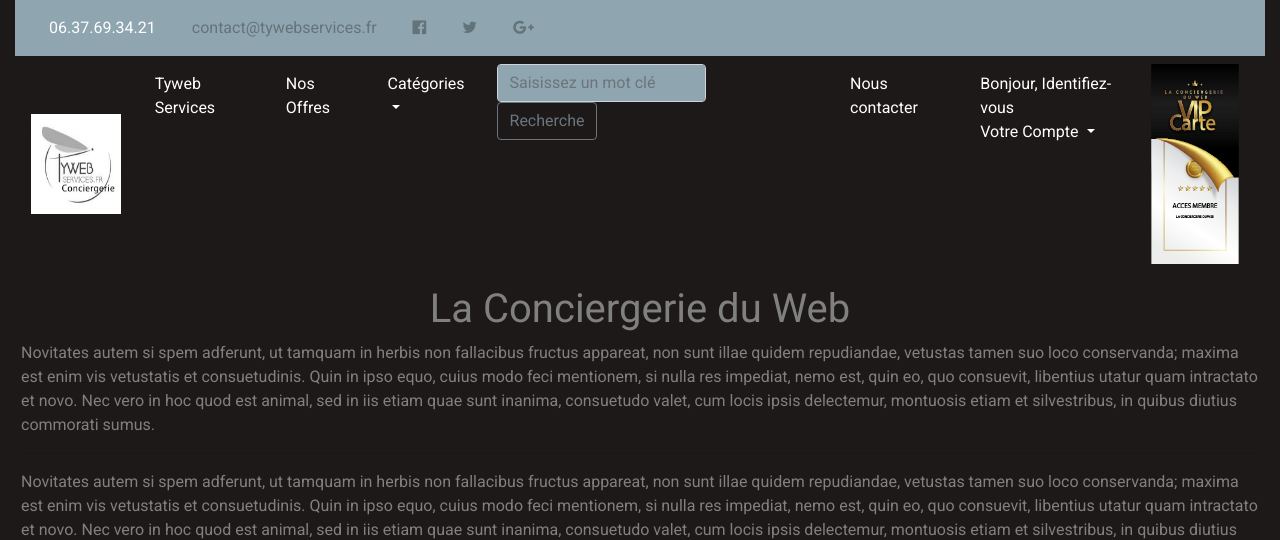
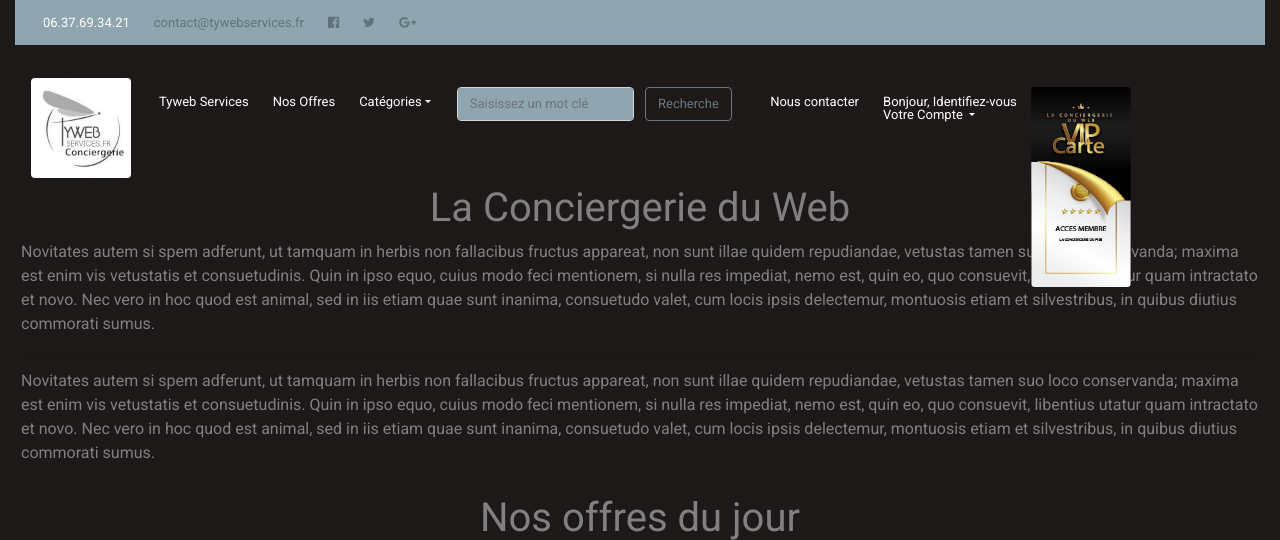
Before and after one commit to Shinfreyr/ConciergerieDuWeb, a PHP site: page / in a window 1280 px wide. Shown: the top 540 px of the page. Run offline with PHP 8.4, Linux system fonts and the light colour scheme; data comes from the database, SQL or seed files in the repository; some libraries are stand-ins or nearby versions.

Commit message:
modification menu : retours à la ligne

```diff
--- a/src/Public/css/style.css
+++ b/src/Public/css/style.css
@@ -26,7 +26,9 @@ li {
     display : inline;
 }
 
-
+ul {
+    display : inline;
+}
 
 /*polygon footer +++++++++++++++++++++++++++++++++++++++++++++++++++++++++++++++++++++++++++++++++++ */
 .polygon-footer {
@@ -61,35 +63,64 @@ li {
     text-decoration: none;
     }
 
-
     nav ul li
     {
-     margin:0 10px;
+     margin:0 2px;
+     font-size: 13px;
+     display: inline-block;
+    }
+    nav ul li a
+    {
+     margin:0 2px;
+     font-size: 13px;
+     display: inline-block;
+     line-height: 13px;
     }
 
- .marge{
+.taille13{
+    font-size: 13px;
+    display: inline-block;
+    }
+form{
+    white-space: nowrap;
+}
+.marge{
 
-     padding-right:70px;
+     padding-right:40px;
+
  }
-/*#imagevip{
-    margin-top:150px;
-}*/
 
+ navbar{
+    position: relative;
+    z-index: 1;
+    height:100px;
+}
+#imagevip{
+      position: absolute;
+      z-index: 2;
+}
+#logo{
+    position: relative;
+    z-index: 3;
+    top: 1em;
+    }
 a:hover {
     text-decoration: underline;
     border-bottom: 3px solid #8fa5af;
     }
 
     /*couleur de fond de la nav bar ++++++++++++++++++++++++++++++++++++++++++++++++++++++ */
- .bg-navbar {
+.bg-navbar {
     background-color: #1c1918;
    }
 
-
+  navbar{
+      height: 100px;
+  }
 /*couleur des fonts de la nav bar ++++++++++++++++++++++++++ */
 .navbar-light .navbar-brand {
     color: white;
-}
+   }
 .navbar-light .navbar-nav .active > .nav-link, .navbar-light .navbar-nav .nav-link.active, .navbar-light .navbar-nav .nav-link.show, .navbar-light .navbar-nav .show > .nav-link {
     color: white;
 }
@@ -141,4 +172,6 @@ h1 {
     clip-path: polygon(0 43%, 100% 0, 100% 100%, 0% 100%);
 }
 
+
+
 }
--- a/src/View/Frontend/template.php
+++ b/src/View/Frontend/template.php
@@ -62,7 +62,7 @@
             <!-- Navbar avec fond noir brillant avec classe bg-navbar  ++++++++++++++++++++++++++++++++++++++++++++++++++++++++++++++++++++++++++++++++++++++++++++ -->
             <nav class="navbar navbar-expand-lg navbar-light bg-navbar header-nav justify-content-center">
                <a class="navbar-brand" href="index.php">
-                   <img src="src/Public/images/logoTywebServices.jpg" alt="Accueil" class="img-fluid" alt="Responsive image" style="height:100px; width:100px;" ></a>
+                   <img src="src/Public/images/logoTywebServices.jpg" alt="Accueil" class="rounded mx-auto d-block" style="height:100px; width:100px;"id="logo"></a>
                 <button class="navbar-toggler bg-light " type="button" data-toggle="collapse" data-target="#navbarSupportedContent" aria-controls="navbarSupportedContent" aria-expanded="false" aria-label="Toggle navigation">
                     <span class="navbar-toggler-icon "></span>
                 </button>
@@ -88,9 +88,9 @@
                         </li>
 
                         <div class="marge">
-                    <form class="form-inline my-2 my-lg-0" id="search">
-                        <input class="form-control mr-sm-2" type="search" placeholder="Saisissez un mot clé" aria-label="Search" >
-                        <button class="btn btn-outline-secondary my-2 my-sm-0" type="submit">Recherche</button>
+                    <form class="form-inline my-2 my-lg-0 taille13" id="search">
+                        <input class="form-control mr-sm-2 taille13" type="search" placeholder="Saisissez un mot clé" aria-label="Search" >
+                        <button class="btn btn-outline-secondary my-2 my-sm-0 taille13" type="submit">Recherche</button>
                     </form></div>
 
                         <li class="nav-item">
@@ -129,7 +129,7 @@
                             </div>
                         </li>
                         <li class="nav-item">
-                            <img src="src/Public/images/cartevip.png" alt="Accès membre VIP la conciergerie du web" class="img-fluid" alt="Responsive image" style="height:200px; width:100px;" id="imagevip" >
+                            <img src="src/Public/images/cartevip.png" alt="Accès membre VIP la conciergerie du web" class="rounded mx-auto d-block" alt="Responsive image" style="height:200px; width:100px;" id="imagevip" >
                         </li>
 
 
```
